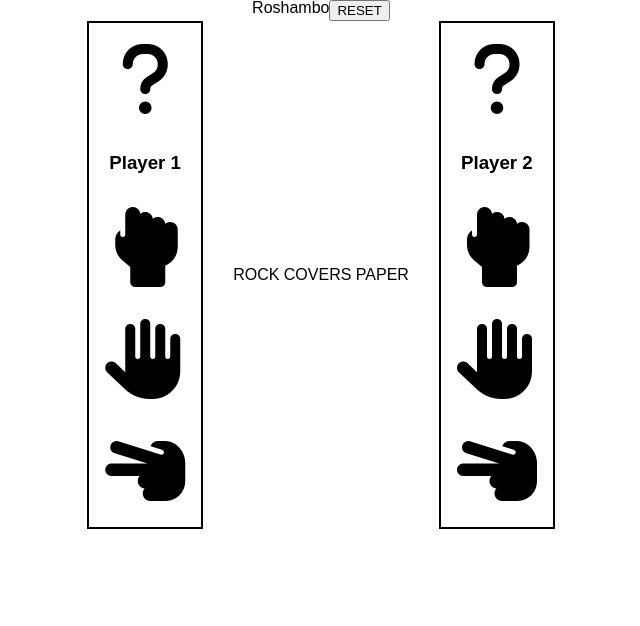
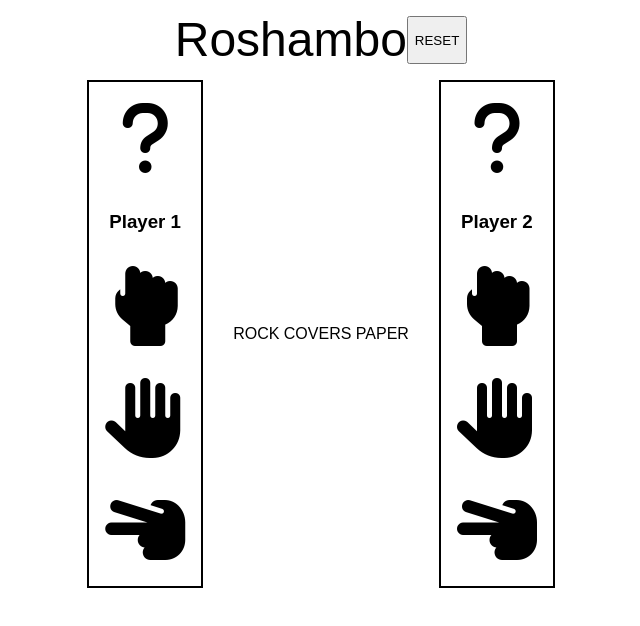
Before and after one commit to elecguts/RoshamboJS, a website built with Vite: page index.html in a window 1280 px wide. Shown: the whole page, without its empty margins (319-959 px from the left). Built offline with nearby package versions, Linux system fonts and the light colour scheme.

Commit message:
Page title font size adjusted

```diff
--- a/src/style.css
+++ b/src/style.css
@@ -11,6 +11,8 @@ body {
 header {
   display: flex;
   justify-content: center;
+  margin: 1rem;
+  font-size: 3rem;
 }
 .playerArea {
   display: flex;
```
